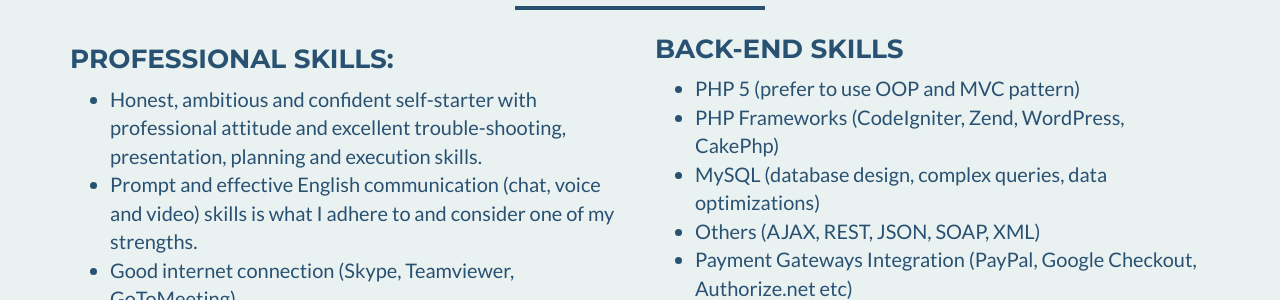
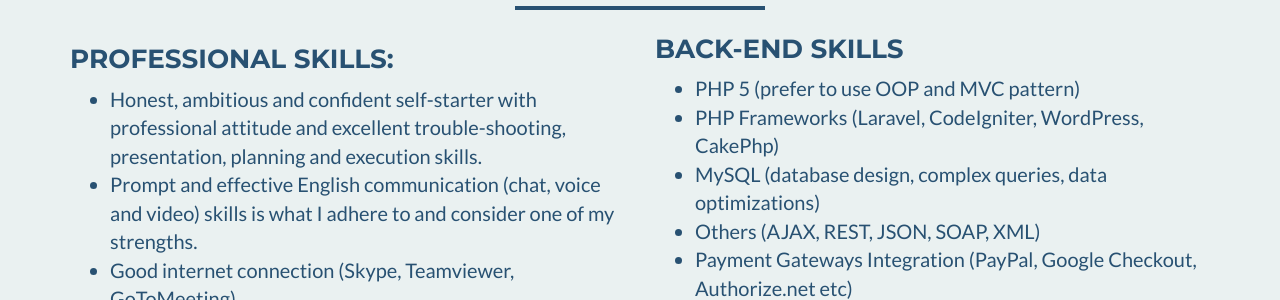
Before and after one commit to suneel97/profile, a Jekyll site: the page built from index.html, in a window 1280 px wide and 900 px high, scrolled down 1325 px. Shown: the part 155-455 px from the top of the window. Built offline with Jekyll 4.4.1, drawn with Linux system fonts in a browser that asks for light colours.

Commit message:
Update interest

```diff
--- a/_includes/interests.html
+++ b/_includes/interests.html
@@ -23,7 +23,7 @@
       <h3 style="margin-top:0">Back-end skills</h3>
 		  <ul>
   			<li>PHP 5 (prefer to use OOP and MVC pattern)</li>
-  			<li> PHP Frameworks (CodeIgniter, Zend, WordPress, CakePhp)</li>
+  			<li> PHP Frameworks (Laravel, CodeIgniter, WordPress, CakePhp)</li>
         <li>MySQL (database design, complex queries, data optimizations)</li>
         <li>Others (AJAX, REST, JSON, SOAP, XML)</li>
         <li>Payment Gateways Integration (PayPal, Google Checkout, Authorize.net etc)</li>
```
